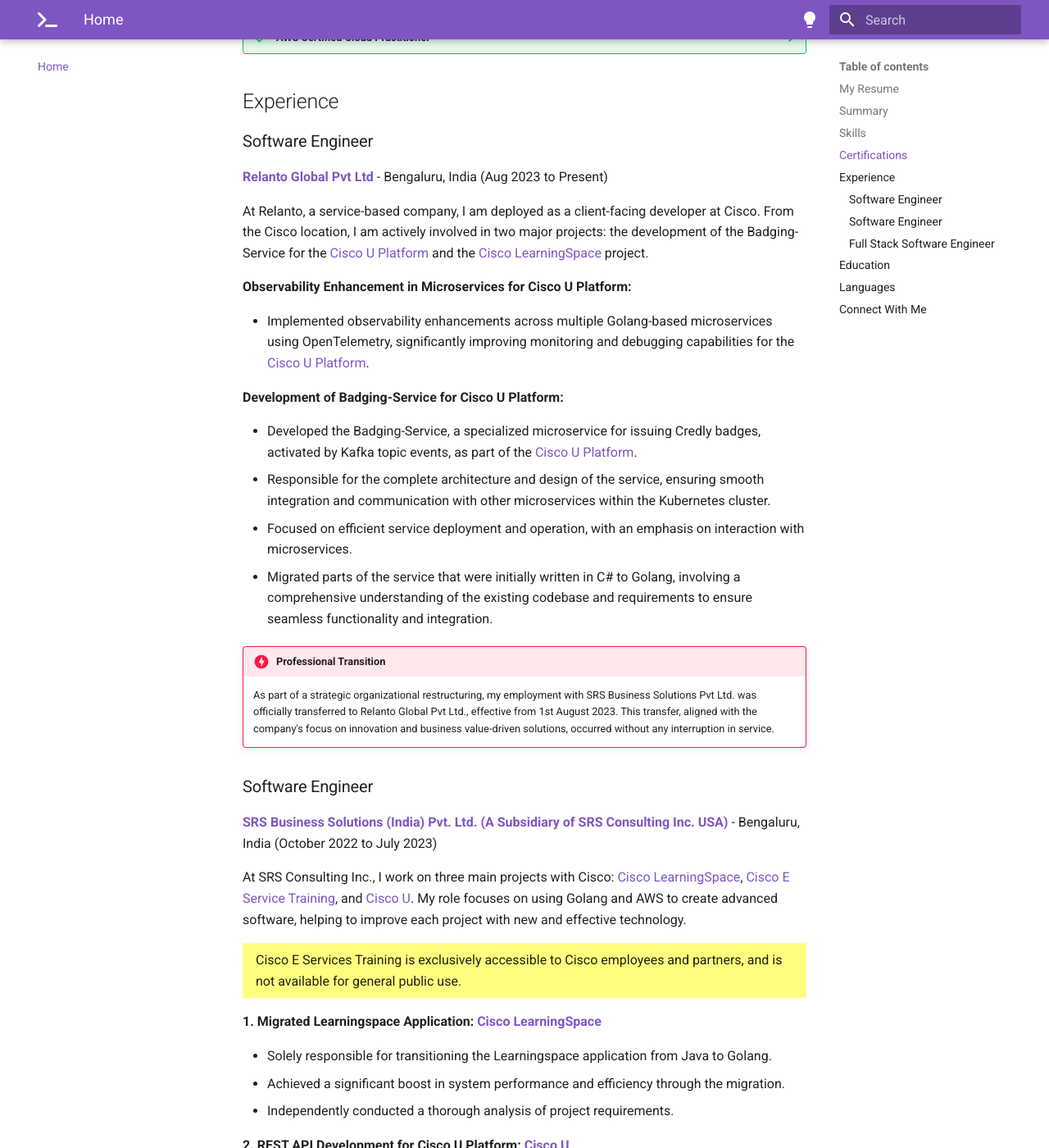
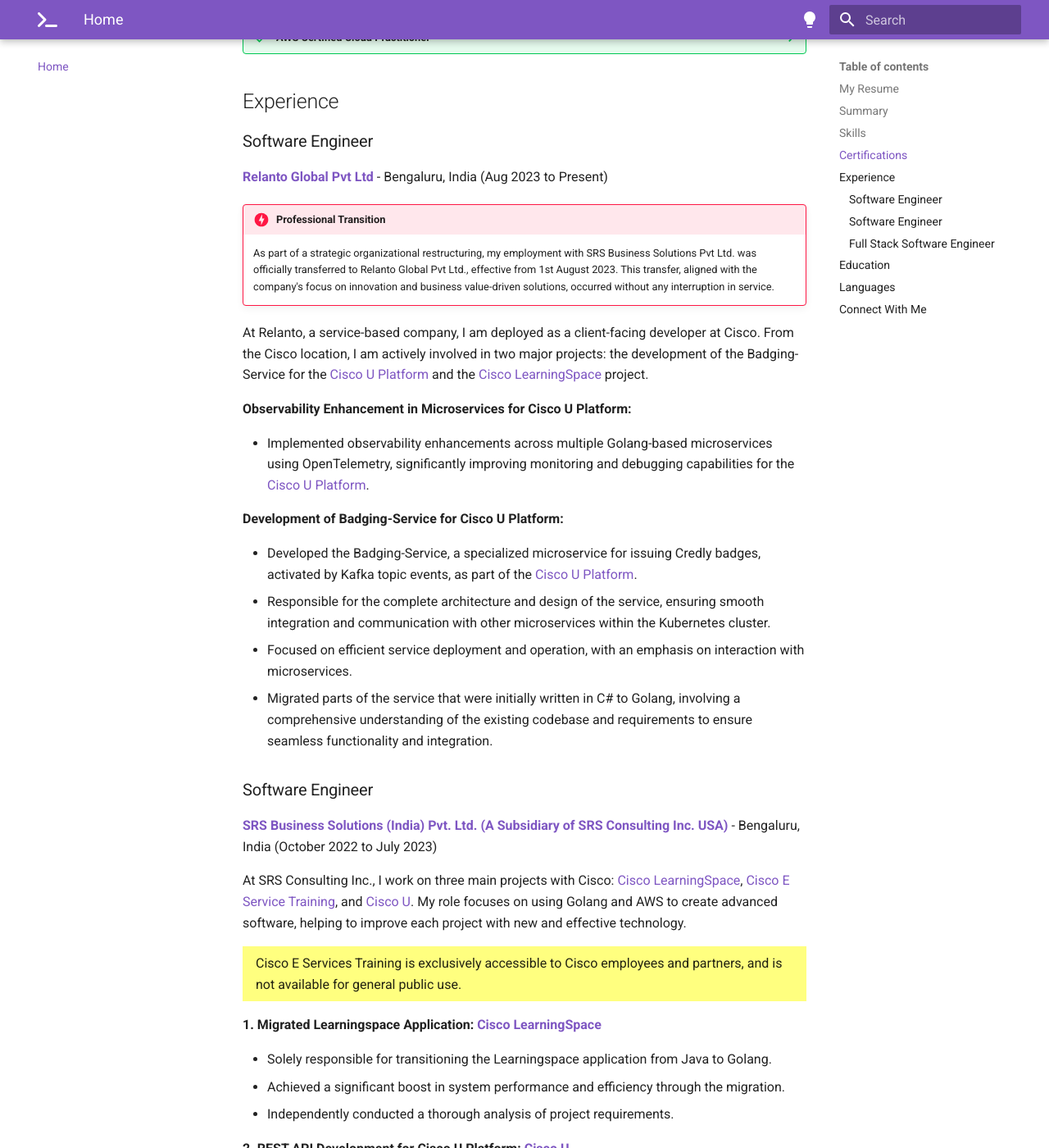
Before and after one commit to imyashkale/portfolio, an MkDocs documentation site: the page built from docs/index.md, in a window 1280 px wide and 1400 px high, scrolled down 2072 px. Shown: the whole window at 82% size. Built offline with MkDocs 1.6.1 and Material for MkDocs 9.7.7, drawn with Linux system fonts in a browser that asks for light colours; part of the change alters nothing that is shown.

```diff
--- a/docs/index.md
+++ b/docs/index.md
@@ -78,6 +78,9 @@ I hold a Bachelor of Science in Computer Science Engineering and am fluent in Ma
 
 **<a href="https://www.relanto.ai" target="_blank">Relanto Global Pvt Ltd</a>** - Bengaluru, India (Aug 2023 to Present)
 
+!!! danger "Professional Transition"
+    As part of a strategic organizational restructuring, my employment with SRS Business Solutions Pvt Ltd. was officially transferred to Relanto Global Pvt Ltd., effective from 1st August 2023. This transfer, aligned with the company's focus on innovation and business value-driven solutions, occurred without any interruption in service.
+
 At Relanto, a service-based company, I am deployed as a client-facing developer at Cisco. From the Cisco location, I am actively involved in two major projects: the development of the Badging-Service for the [Cisco U Platform](https://u.cisco.com){:target="_blank"} and the [Cisco LearningSpace](https://learningspace.cisco.com){:target="_blank"} project.
 
 **Observability Enhancement in Microservices for Cisco U Platform:**
@@ -90,9 +93,6 @@ At Relanto, a service-based company, I am deployed as a client-facing developer
 - Responsible for the complete architecture and design of the service, ensuring smooth integration and communication with other microservices within the Kubernetes cluster.
 - Focused on efficient service deployment and operation, with an emphasis on interaction with microservices.
 - Migrated parts of the service that were initially written in C# to Golang, involving a comprehensive understanding of the existing codebase and requirements to ensure seamless functionality and integration.
-
-!!! danger "Professional Transition"
-    As part of a strategic organizational restructuring, my employment with SRS Business Solutions Pvt Ltd. was officially transferred to Relanto Global Pvt Ltd., effective from 1st August 2023. This transfer, aligned with the company's focus on innovation and business value-driven solutions, occurred without any interruption in service.
 
 <!-- markdownlint-disable MD024 -->
 ### Software Engineer
```
